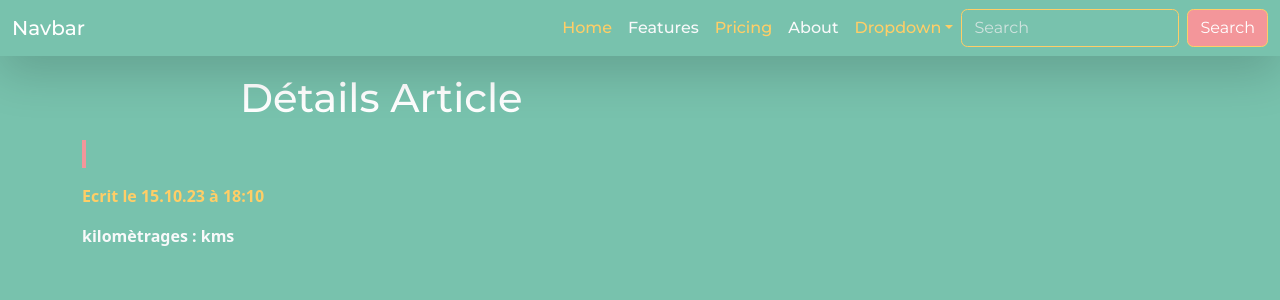
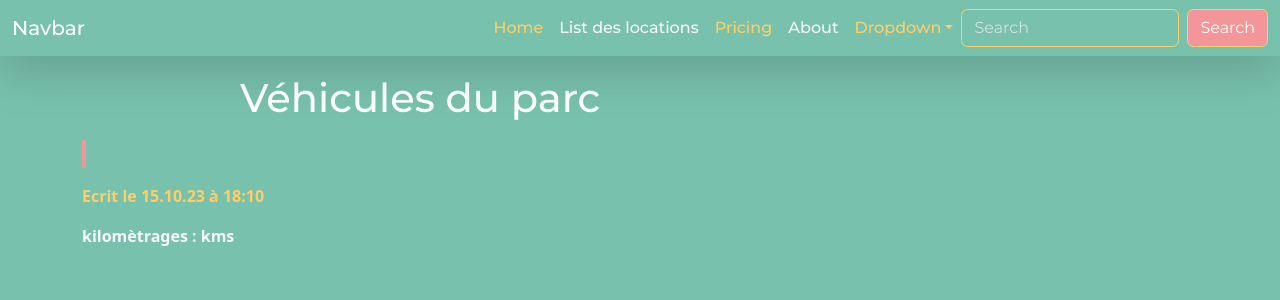
Before and after one commit to HengMichel/parc_auto, a Symfony app: template templates/home/show_voit.html.twig in a window 1280 px wide. Shown: the top 300 px of the page. Run offline with Twig, Linux system fonts and the light colour scheme; the template is opened without the code that fills it, so the values that code supplies are empty; some libraries are stand-ins or nearby versions.

Commit message:
secondCommit

```diff
--- a/templates/home/show_voit.html.twig
+++ b/templates/home/show_voit.html.twig
@@ -4,7 +4,7 @@
 
 {% block body %}
 <div class="example-wrapper">
-    <h1> Détails Article </h1>
+    <h1> Véhicules du parc </h1>
 </div>
 <div class="container">
     <h5 class="nom link-warning"> {{voiture.nom }}</h5>
--- a/templates/navbar/navbar.html.twig
+++ b/templates/navbar/navbar.html.twig
@@ -12,7 +12,7 @@
             </a>
           </li>
           <li class="nav-item">
-            <a class="nav-link link-light fw-medium" href="#">Features</a>
+            <a class="nav-link link-light fw-medium" href="{{path('list_location')}}">List des locations</a>
           </li>
           <li class="nav-item">
             <a class="nav-link link-warning fw-medium" href="#">Pricing</a>
```
